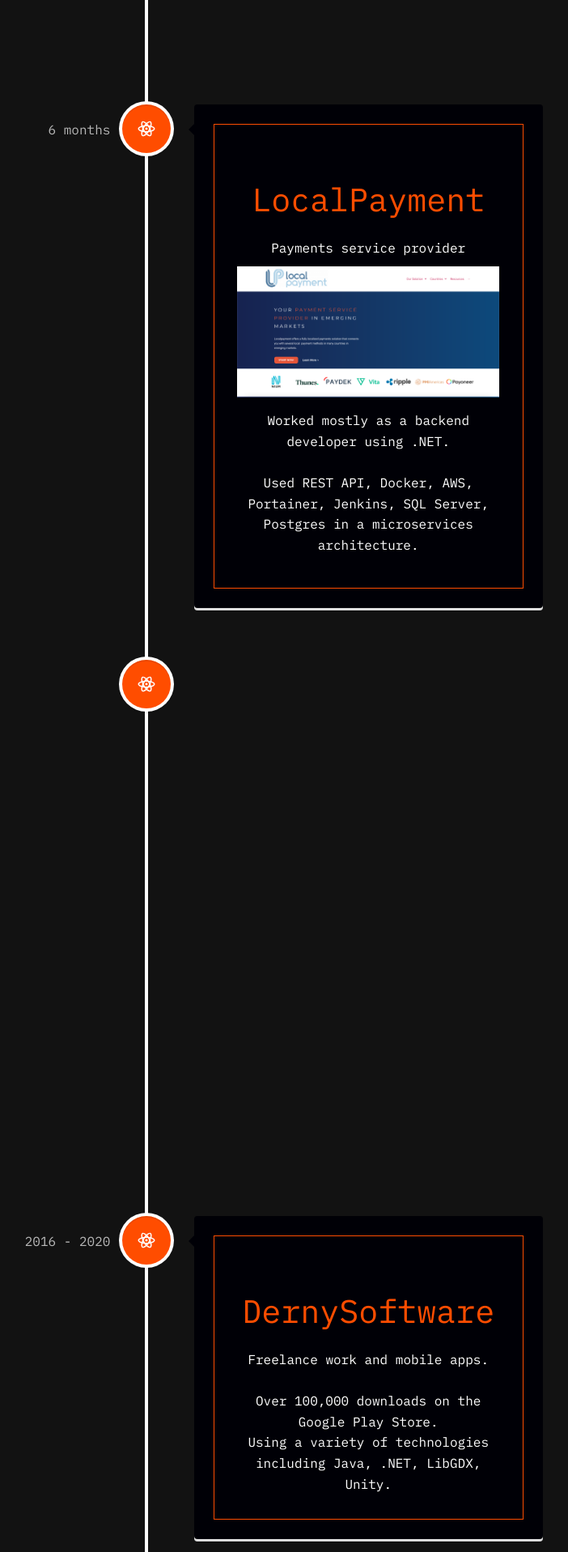
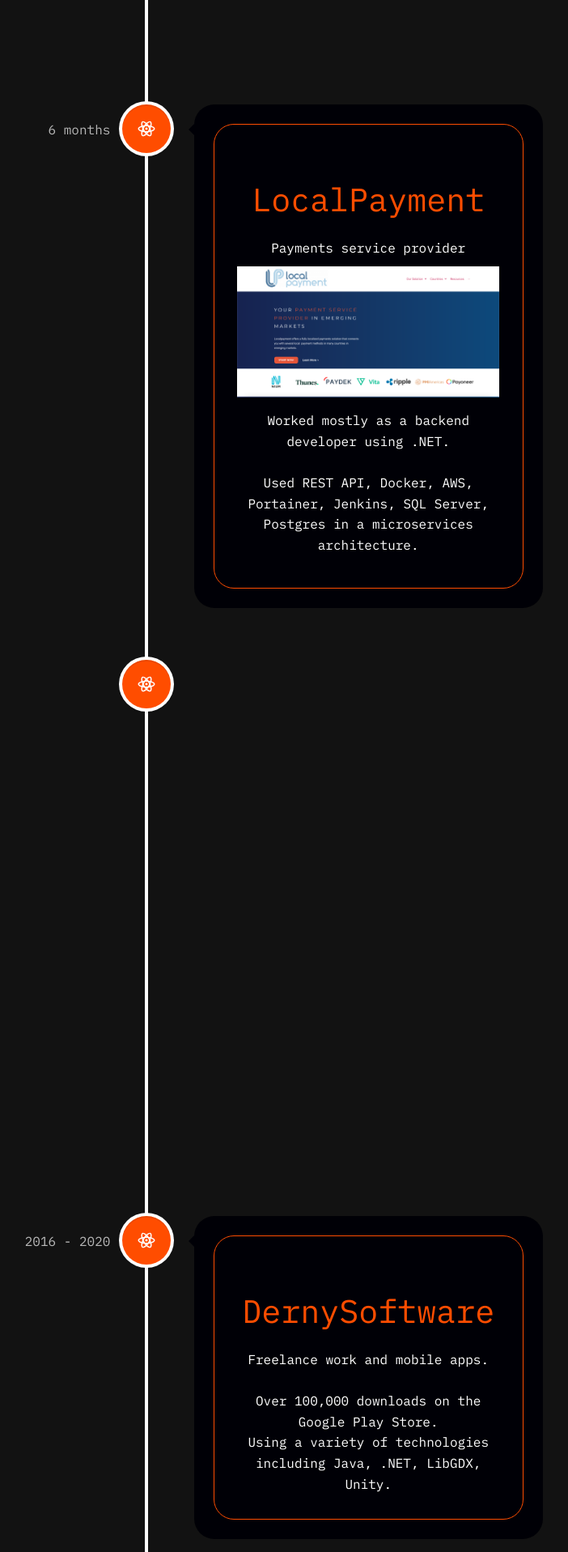
Before and after one commit to IvanCheresky/portfolio, a Next.js app: page /experience in a window 1280 px wide. Shown: the part 880-2797 px from the top of the page at 81% size, without its empty margins (459-1161 px from the left). Built offline with nearby package versions, Linux system fonts and the light colour scheme.

Commit message:
Improve timeline styling

```diff
--- a/src/components/Carousel/index.tsx
+++ b/src/components/Carousel/index.tsx
@@ -67,10 +67,12 @@
               aria-label="left"
               icon={<ChevronLeftIcon w={10} h={10} />}
               bg="brand.orange"
-              color="brand.white"
+              color="white"
               pos="absolute"
               left="-20px"
               top="50%"
+              borderRadius="45"
+              boxShadow="0 3px 6px 0 rgb(60 64 67 / 30%), 0 1px 3px 1px rgb(60 64 67 / 15%)"
               onClick={onLeftClick}
               _hover={{ bg: "brand.black" }}
             />
@@ -78,10 +80,13 @@
               aria-label="left"
               icon={<ChevronRightIcon w={10} h={10} />}
               bg="brand.orange"
-              color="brand.white"
+              color="white"
               pos="absolute"
               right="-20px"
               top="50%"
+              borderRadius="45"
+              shadow="md"
+              boxShadow="0 3px 6px 0 rgb(60 64 67 / 30%), 0 1px 3px 1px rgb(60 64 67 / 15%)"
               onClick={onRightClick}
               _hover={{ bg: "brand.black" }}
             />
--- a/src/components/Timeline/DSElement/index.tsx
+++ b/src/components/Timeline/DSElement/index.tsx
@@ -3,6 +3,7 @@
 import { VerticalTimelineElement } from "react-vertical-timeline-component";
 import { colors } from "@/utils/theme";
 import TimelineElementContent from "../TimelineElementContent";
+import useContentStyle from "@/hooks/useContentStyle";
 
 const DSElement = () => {
   const description = `Freelance work and mobile apps.
@@ -10,9 +11,11 @@
   Over 100,000 downloads on the Google Play Store.
   Using a variety of technologies including Java, .NET, LibGDX, Unity.`;
 
+  const contentStyle = useContentStyle();
+
   return (
     <VerticalTimelineElement
-      contentStyle={{ background: "#000006", color: "#fff" }}
+      contentStyle={contentStyle}
       contentArrowStyle={{ borderRight: "7px solid  #000006" }}
       iconStyle={{ background: colors.brand.orange, color: "#fff" }}
       icon={<ReactIcon />}
--- a/src/components/Timeline/LPElement/index.tsx
+++ b/src/components/Timeline/LPElement/index.tsx
@@ -4,6 +4,7 @@
 import { colors } from "@/utils/theme";
 import { CarouselElement } from "../../Carousel";
 import TimelineElementContent from "../TimelineElementContent";
+import useContentStyle from "@/hooks/useContentStyle";
 
 const LPElement = () => {
   const elements: CarouselElement[] = [
@@ -15,9 +16,11 @@
     },
   ];
 
+  const contentStyle = useContentStyle();
+
   return (
     <VerticalTimelineElement
-      contentStyle={{ background: "#000006", color: "#fff" }}
+      contentStyle={contentStyle}
       contentArrowStyle={{ borderRight: "7px solid  #000006" }}
       iconStyle={{ background: colors.brand.orange, color: "#fff" }}
       icon={<ReactIcon />}
--- a/src/components/Timeline/MooveItElement/index.tsx
+++ b/src/components/Timeline/MooveItElement/index.tsx
@@ -4,6 +4,7 @@
 import { colors } from "@/utils/theme";
 import { CarouselElement } from "../../Carousel";
 import TimelineElement from "../TimelineElementContent";
+import useContentStyle from "@/hooks/useContentStyle";
 
 const MooveItElement = () => {
   const elements: CarouselElement[] = [
@@ -41,9 +42,11 @@
     },
   ];
 
+  const contentStyle = useContentStyle();
+
   return (
     <VerticalTimelineElement
-      contentStyle={{ background: "#000006", color: "#fff" }}
+      contentStyle={contentStyle}
       contentArrowStyle={{ borderRight: "7px solid  #000006" }}
       date="January 2021 - Present"
       iconStyle={{ background: colors.brand.orange, color: "#fff" }}
--- a/src/components/Timeline/TimelineElementContent/index.tsx
+++ b/src/components/Timeline/TimelineElementContent/index.tsx
@@ -22,6 +22,7 @@
       alignItems="center"
       border="1px"
       borderColor="brand.orange"
+      borderRadius="25px"
       p="20px"
     >
       <Link href="https://mooveit.com/" style={{ alignSelf: "center" }}>
--- a/src/components/Timeline/UBAElement/index.tsx
+++ b/src/components/Timeline/UBAElement/index.tsx
@@ -3,13 +3,17 @@
 import { VerticalTimelineElement } from "react-vertical-timeline-component";
 import { colors } from "@/utils/theme";
 import TimelineElementContent from "../TimelineElementContent";
+import useContentStyle from "@/hooks/useContentStyle";
 
 const UBAElement = () => {
   const description = `Graduate degree in Economics (Magna Cum Laude honors).
   Graduate degree in Information Systems (unfinished).`;
+
+  const contentStyle = useContentStyle();
+
   return (
     <VerticalTimelineElement
-      contentStyle={{ background: "#000006", color: "#fff" }}
+      contentStyle={contentStyle}
       contentArrowStyle={{ borderRight: "7px solid  #000006" }}
       iconStyle={{ background: colors.brand.orange, color: "#fff" }}
       icon={<ReactIcon />}
--- a/src/components/Timeline/ZuvviiElement/index.tsx
+++ b/src/components/Timeline/ZuvviiElement/index.tsx
@@ -4,6 +4,7 @@
 import { colors } from "@/utils/theme";
 import { CarouselElement } from "../../Carousel";
 import TimelineElementContent from "../TimelineElementContent";
+import useContentStyle from "@/hooks/useContentStyle";
 
 const ZuvviiElement = () => {
   const elements: CarouselElement[] = [
@@ -15,9 +16,11 @@
     },
   ];
 
+  const contentStyle = useContentStyle();
+
   return (
     <VerticalTimelineElement
-      contentStyle={{ background: "#000006", color: "#fff" }}
+      contentStyle={contentStyle}
       contentArrowStyle={{ borderRight: "7px solid  #000006" }}
       iconStyle={{ background: colors.brand.orange, color: "#fff" }}
       icon={<ReactIcon />}
--- /dev/null
+++ b/src/hooks/useContentStyle.tsx
@@ -0,0 +1,16 @@
+import { useColorModeValue } from "@chakra-ui/react";
+import { colors } from "@/utils/theme";
+
+const useContentStyle = () => {
+  const contentBg = useColorModeValue("white", "#000006");
+  const contentColor = useColorModeValue(colors.brand.black, "white");
+
+  return {
+    background: contentBg,
+    color: contentColor,
+    borderRadius: "25px",
+    boxShadow: "none",
+  };
+};
+
+export default useContentStyle;
```
